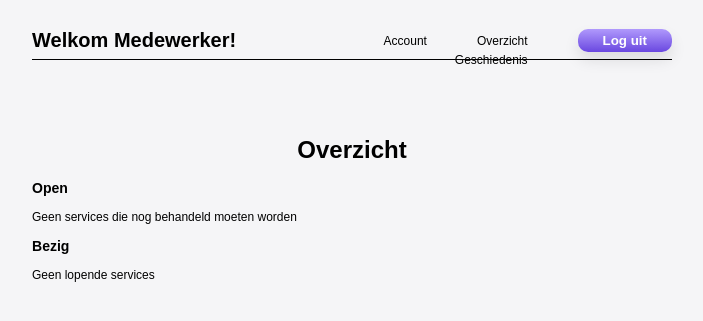
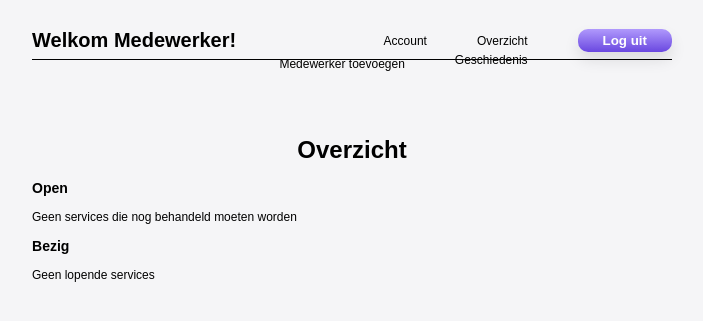
Before and after one commit to JaafarJawadi29/herkansing-p2, a PHP site: page /employee_overview.php in a window 1280 px wide. Shown: the part 45-366 px from the top of the page, without its empty margins (288-991 px from the left). Run offline with PHP 8.4, Linux system fonts and the light colour scheme; data that the repository does not hold is empty.

Commit message:
addEmployee link

```diff
--- a/assets/header3.php
+++ b/assets/header3.php
@@ -8,5 +8,6 @@
         <a href="employee_overview.php">Overzicht</a>
         <a href="account.php">Account</a>
         <a href="history.php">Geschiedenis</a>
+        <a href="addEmployee.php">Medewerker toevoegen</a>
     </div>
 </header>
```
